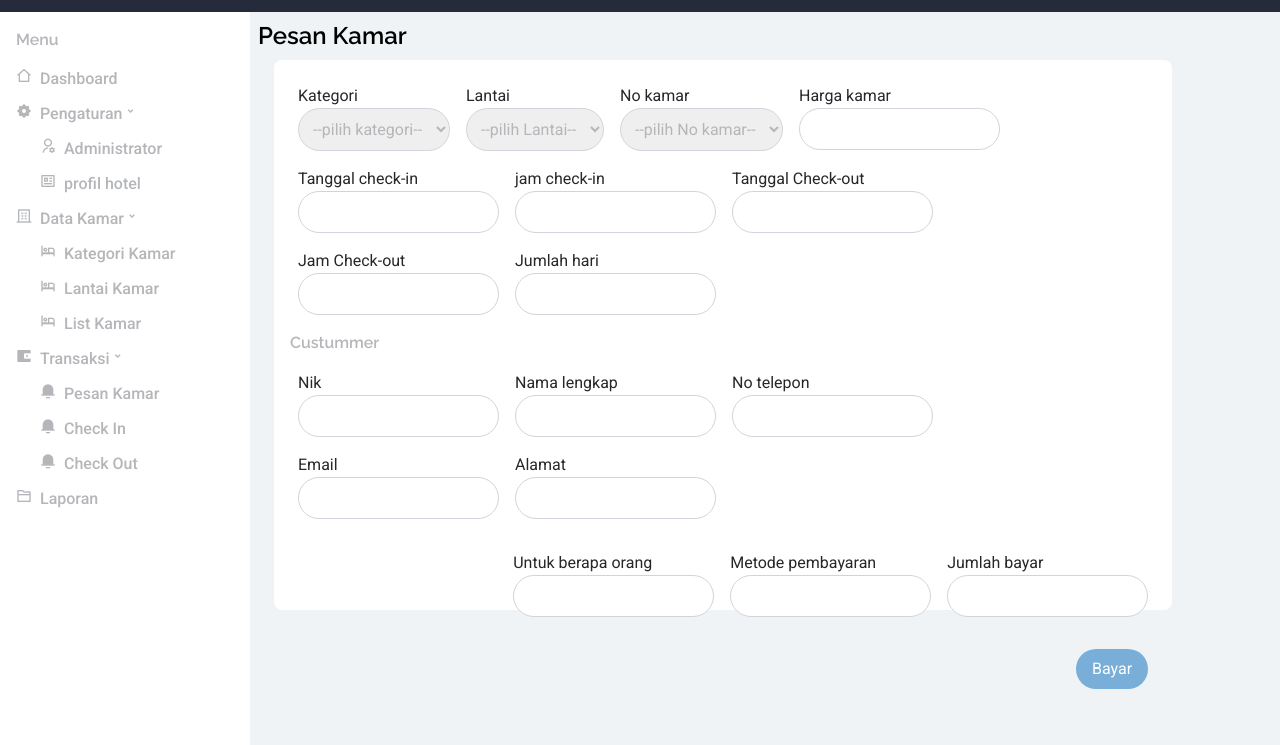
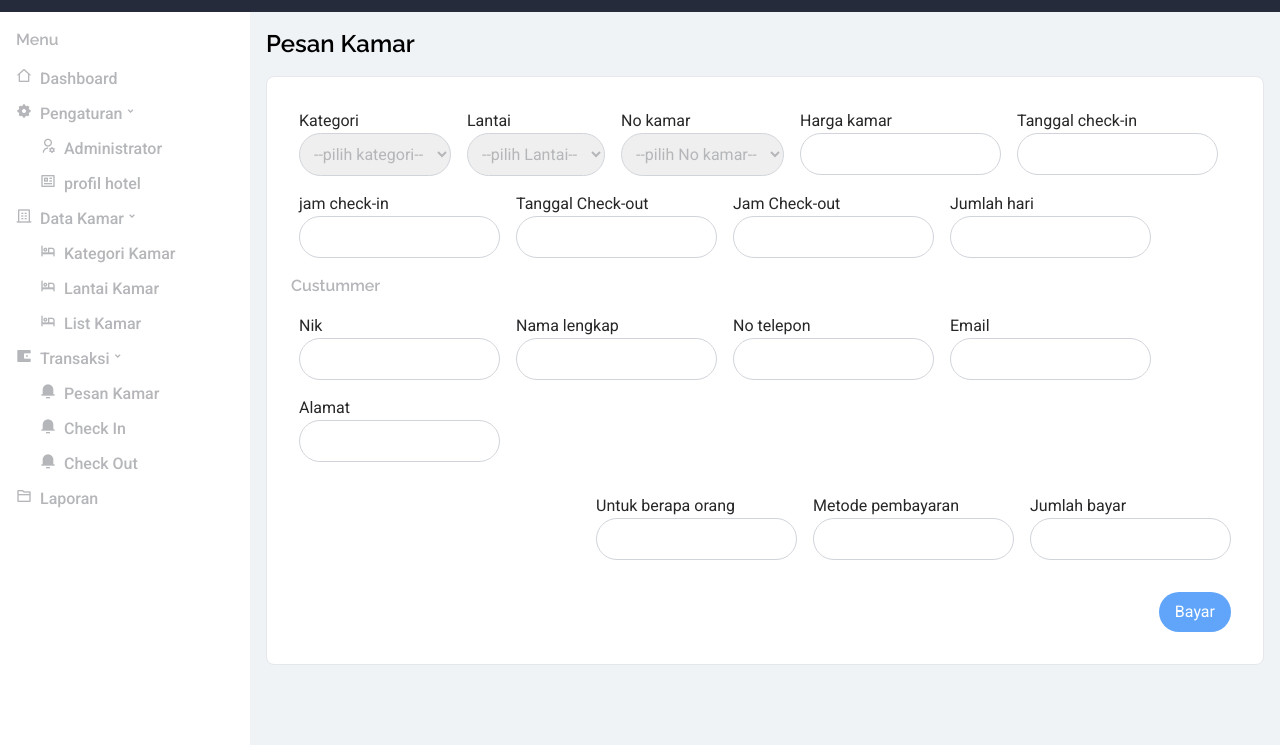
Before and after one commit to zikran69/dashboard-admin, a website: page src/pages/transaksi/pesankamar.html in a window 1280 px wide. Shown: the part 55-800 px from the top of the page. Drawn offline with nearby package versions, Linux system fonts and the light colour scheme.

Commit message:
buging pesan kamar bag responsip

```diff
--- a/src/pages/transaksi/pesankamar.html
+++ b/src/pages/transaksi/pesankamar.html
@@ -97,18 +97,12 @@
             </div>
         </aside><button id="close-sidebar" class="absolute top-[-3px] left-[260px] text-6xl hidden"><i
             class="ri-arrow-left-circle-fill bg-white rounded-full"></i></button>
-
-        <main class="bg-primary-gray grow overflow-y-auto">
         <div id="modal-overlay" class="hidden bg-black h-full w-full absolute top-0 left-0 opacity-90">
         </div>
-            <div class="p-2 h-[calc(100vh-67.33px)]">
-                <div>
-                    <h1 class="text-2xl font-semibold">Pesan Kamar</h1>
-                </div>
-                <div class="p-2">
-                    <div id="modal" class="bg-white inset-0 m-auto w-[90%] h-[550px] rounded-lg ml-2">
-                        <div class="p-2">
-                            <form action="#">
+        <main class="bg-primary-gray grow overflow-y-auto h-[calc(100vh-67.33px)]">
+            <h1 class="m-4 text-2xl font-semibold">Pesan Kamar</h1>
+            <div id="modal" class="bg-white border inset-0 rounded-lg mt-2 mx-4 mb-4 p-4 overflow-x-auto">
+                <form>
                     <div class="p-4 flex gap-4 flex-wrap">
                         <div class="flex flex-col">
                             <label class="text-zinc-800" for="kategori" class="text-secondary-gray">Kategori</label>
@@ -216,13 +210,9 @@
                         </div>
                     </div>
                     <div class="flex justify-end p-4">
-                                    <button class="bg-secondary-blue hover:bg-primary-blue text-white py-2 px-4 rounded-full">Bayar</button>
+                        <button class="bg-blue-400 hover:bg-hover-blue text-white py-2 px-4 rounded-full">Bayar</button>
                     </div>
                 </form>
-                        </div>
-                    </div>
-
-                </div>
             </div>
         </main>
     </div>
```
Also changed, not shown: src/css/main.css. Lines whose indentation alone changed are shown as unchanged.
